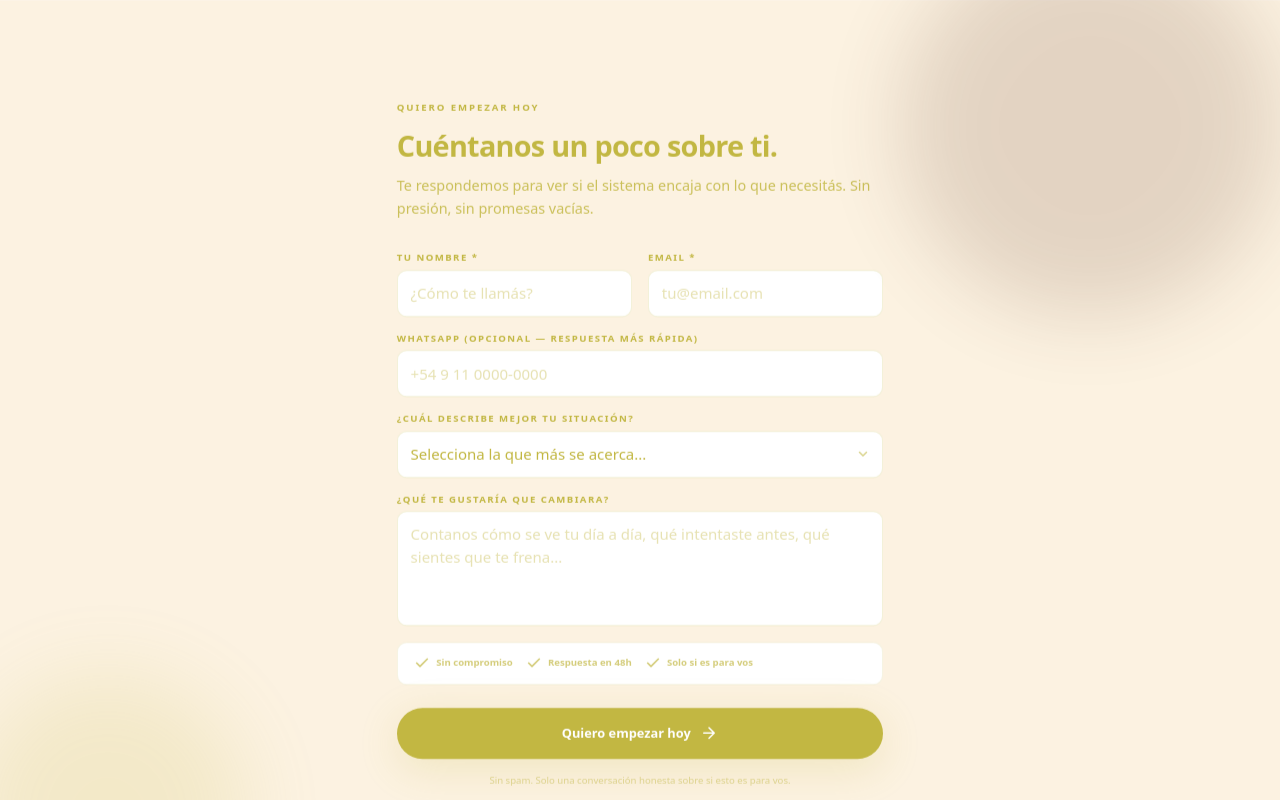
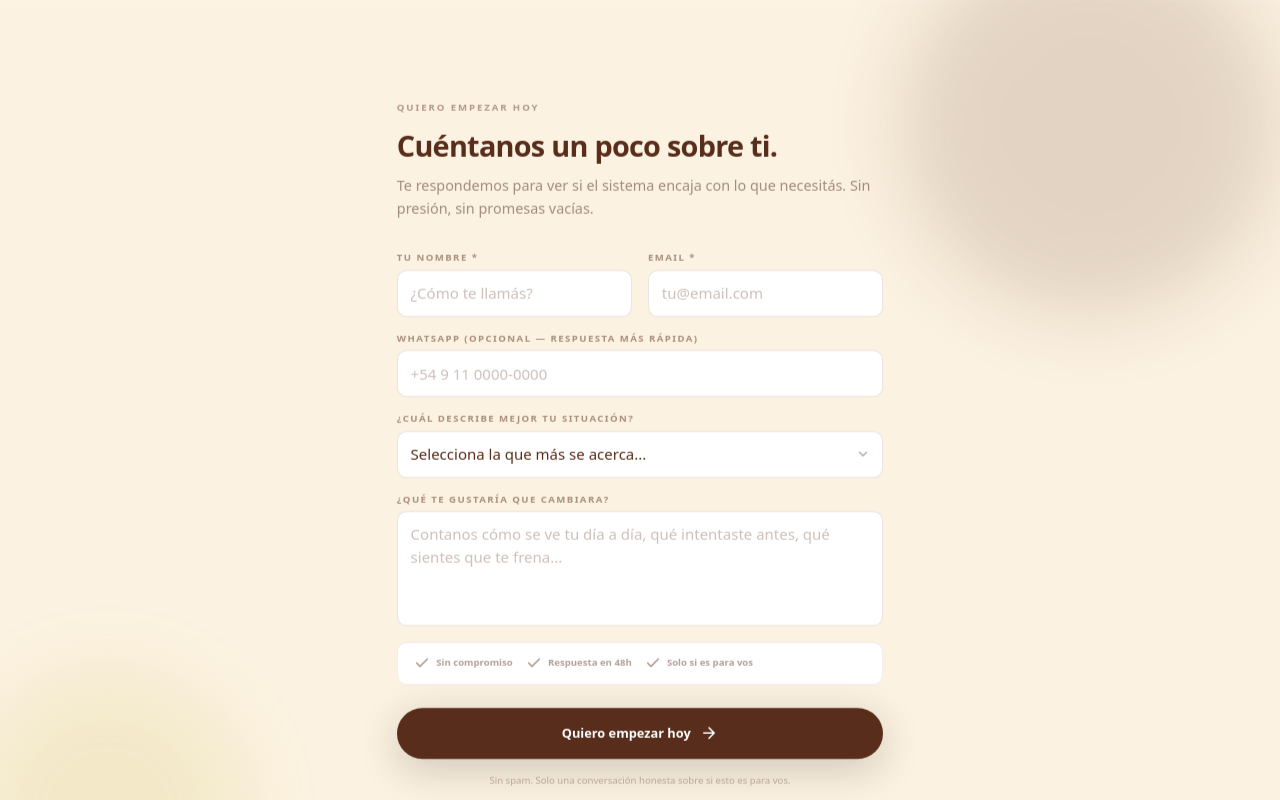
Before and after one commit to c0ughman/swapthat, a Next.js app in the folder site/: page /contacto/sistema in a window 1280 px wide. Shown: the part 1600-2400 px from the top of the page. Built offline with nearby package versions, Linux system fonts and the light colour scheme.

Commit message:
Revert "style: sistema contact section — verde and cream colors"
This reverts commit 259cec17f4604050a0dcf42c0940acd20b12eed6.

```diff
--- a/site/src/app/contacto/sistema/page.tsx
+++ b/site/src/app/contacto/sistema/page.tsx
@@ -52,14 +52,14 @@ function CheckIcon() {
 function Field({ label, children }: { label: string; children: React.ReactNode }) {
   return (
     <div className="flex flex-col gap-1.5">
-      <label className="text-xs font-semibold uppercase tracking-[0.15em] text-[#c2b742]">{label}</label>
+      <label className="text-xs font-semibold uppercase tracking-[0.15em] text-foreground/50">{label}</label>
       {children}
     </div>
   );
 }
 
-const inputBase = "w-full rounded-xl border border-[#c2b742]/20 bg-white px-4 py-3.5 text-[15px] text-[#c2b742] placeholder:text-[#c2b742]/40 outline-none transition-all duration-200 focus:border-[#c2b742]/40 focus:ring-2 focus:ring-[#c2b742]/8";
-const selectBase = "w-full rounded-xl border border-[#c2b742]/20 bg-white px-4 py-3.5 text-[15px] text-[#c2b742] outline-none transition-all duration-200 focus:border-[#c2b742]/40 focus:ring-2 focus:ring-[#c2b742]/8 appearance-none cursor-pointer";
+const inputBase = "w-full rounded-xl border border-foreground/12 bg-white px-4 py-3.5 text-[15px] text-foreground placeholder:text-foreground/30 outline-none transition-all duration-200 focus:border-foreground/40 focus:ring-2 focus:ring-foreground/8";
+const selectBase = "w-full rounded-xl border border-foreground/12 bg-white px-4 py-3.5 text-[15px] text-foreground outline-none transition-all duration-200 focus:border-foreground/40 focus:ring-2 focus:ring-foreground/8 appearance-none cursor-pointer";
 
 // ─── Page ──────────────────────────────────────────────────────────────────────
 export default function ContactoSistemaPage() {
@@ -282,7 +282,7 @@ export default function ContactoSistemaPage() {
       {/* ════════════════════════════════════════════════════════════════════
           FORM — cream background
       ════════════════════════════════════════════════════════════════════ */}
-      <section id="formulario" className="relative py-24 md:py-32" style={{ background: "#fcf2e1" }}>
+      <section id="formulario" className="relative py-24 md:py-32" style={{ background: "var(--background)" }}>
         <BlobShape color="var(--foreground)" size={380} className="-top-20 right-0 opacity-[0.03]" blur />
         <BlobShape color="var(--verde)" size={280} className="-bottom-20 -left-10 opacity-[0.12]" blur />
 
@@ -293,13 +293,13 @@ export default function ContactoSistemaPage() {
             viewport={{ once: true }}
             transition={{ duration: 0.5, ease: [0.22, 1, 0.36, 1] }}
           >
-            <span className="mb-4 block text-xs font-semibold uppercase tracking-[0.2em] text-[#c2b742]">
+            <span className="mb-4 block text-xs font-semibold uppercase tracking-[0.2em] text-foreground/45">
               Quiero empezar hoy
             </span>
-            <h2 className="mb-3 text-3xl font-bold leading-tight tracking-tight text-[#c2b742] md:text-4xl">
+            <h2 className="mb-3 text-3xl font-bold leading-tight tracking-tight text-foreground md:text-4xl">
               Cuéntanos un poco sobre ti.
             </h2>
-            <p className="mb-10 text-lg leading-relaxed text-[#c2b742]/85">
+            <p className="mb-10 text-lg leading-relaxed text-gray">
               Te respondemos para ver si el sistema encaja con lo que necesitás. Sin presión, sin promesas vacías.
             </p>
           </motion.div>
@@ -345,7 +345,7 @@ export default function ContactoSistemaPage() {
                       <option>Estuve activa y quiero retomar</option>
                       <option>Otra situación</option>
                     </select>
-                    <div className="pointer-events-none absolute right-4 top-1/2 -translate-y-1/2 text-[#c2b742]/60">
+                    <div className="pointer-events-none absolute right-4 top-1/2 -translate-y-1/2 text-foreground/40">
                       <svg width="14" height="14" viewBox="0 0 24 24" fill="none" stroke="currentColor" strokeWidth="2.5"><path d="M6 9l6 6 6-6" strokeLinecap="round" /></svg>
                     </div>
                   </div>
@@ -359,9 +359,9 @@ export default function ContactoSistemaPage() {
                 </Field>
 
                 {/* Trust strip */}
-                <div className="flex flex-wrap gap-4 rounded-xl border border-[#c2b742]/15 bg-white px-5 py-4">
+                <div className="flex flex-wrap gap-4 rounded-xl border border-foreground/8 bg-white px-5 py-4">
                   {["Sin compromiso", "Respuesta en 48h", "Solo si es para vos"].map((tag) => (
-                    <span key={tag} className="flex items-center gap-2 text-xs font-semibold text-[#c2b742]/70">
+                    <span key={tag} className="flex items-center gap-2 text-xs font-semibold text-foreground/45">
                       <CheckIcon />
                       {tag}
                     </span>
@@ -371,7 +371,7 @@ export default function ContactoSistemaPage() {
                 <button
                   type="submit"
                   disabled={status === "submitting"}
-                  className="group mt-2 inline-flex items-center justify-center gap-3 rounded-full bg-[#c2b742] px-10 py-5 text-base font-semibold text-white shadow-[0_10px_40px_rgba(194,183,66,0.20)] transition-all duration-300 hover:bg-[#c2b742]/90 disabled:opacity-60"
+                  className="group mt-2 inline-flex items-center justify-center gap-3 rounded-full bg-foreground px-10 py-5 text-base font-semibold text-white shadow-[0_10px_40px_rgba(26,26,26,0.20)] transition-all duration-300 hover:bg-foreground/85 disabled:opacity-60"
                 >
                   {status === "submitting" ? (
                     <><svg className="h-5 w-5 animate-spin" viewBox="0 0 24 24" fill="none" stroke="currentColor" strokeWidth="2.5" aria-hidden><circle cx="12" cy="12" r="10" className="opacity-25" /><path d="M12 2a10 10 0 0110 10" className="opacity-75" /></svg>Enviando...</>
@@ -384,7 +384,7 @@ export default function ContactoSistemaPage() {
                     Algo salió mal al enviar. Intentá de nuevo o escribinos a hola@mueveteconandrea.com.
                   </p>
                 )}
-                <p className="text-center text-xs text-[#c2b742]/50">Sin spam. Solo una conversación honesta sobre si esto es para vos.</p>
+                <p className="text-center text-xs text-foreground/35">Sin spam. Solo una conversación honesta sobre si esto es para vos.</p>
               </motion.form>
             )}
           </AnimatePresence>
```
